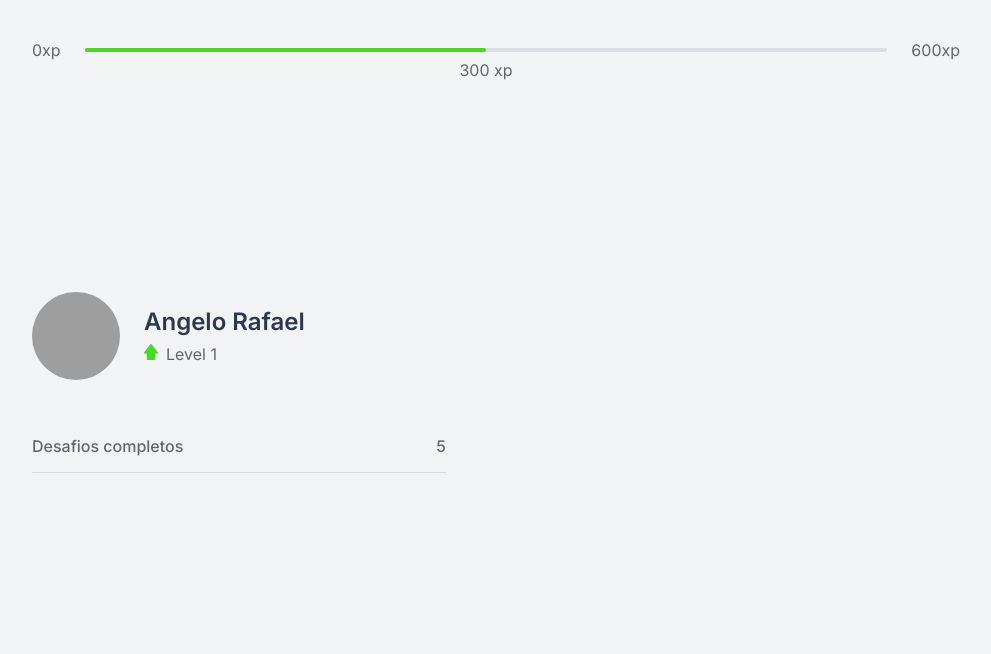
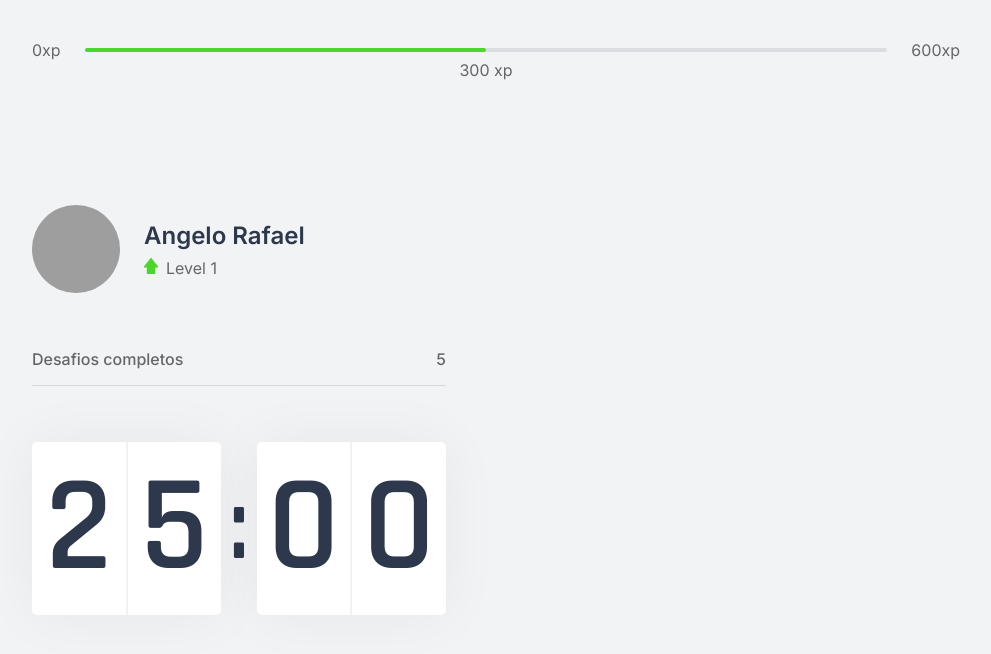
Before and after one commit to angelorpt/nlw-04-react, a Next.js app: page / in a window 1280 px wide. Shown: the top 654 px of the page, without its empty margins (144-1135 px from the left). Built offline with nearby package versions, Linux system fonts and the light colour scheme; grey boxes are pictures that could not be loaded.

Commit message:
add | Componente Countdown

```diff
--- /dev/null
+++ b/src/components/Countdown.tsx
@@ -0,0 +1,17 @@
+import styles from '../styles/components/Countdown.module.css'
+
+export function Countdown() {
+  return (
+    <div className={styles.countdownContainer}>
+      <div>
+        <span>2</span>
+        <span>5</span>
+      </div>
+      <span>:</span>
+      <div>
+        <span>0</span>
+        <span>0</span>
+      </div>
+    </div>
+  );
+}
--- a/src/pages/index.tsx
+++ b/src/pages/index.tsx
@@ -1,4 +1,5 @@
 import { CompletedChallenges } from '../components/CompleteChallenges'
+import { Countdown } from '../components/Countdown'
 import { ExperienceBar } from '../components/ExperienceBar'
 import { Profile } from '../components/Profile'
 import styles from '../styles/pages/Home.module.css'
@@ -11,6 +12,7 @@ export default function Home() {
         <div>
           <Profile />
           <CompletedChallenges />
+          <Countdown />
         </div>
         <div></div>
       </section>
--- /dev/null
+++ b/src/styles/components/Countdown.module.css
@@ -0,0 +1,38 @@
+.countdownContainer {
+  display: flex;
+  align-items: center;
+  font-family: Rajdhani;
+  font-weight: 600;
+  color: var(--title);
+}
+
+.countdownContainer > div {
+  flex: 1;
+
+  display: flex;
+  align-items: center;
+  justify-content: space-evenly;
+
+  background: var(--white);
+  box-shadow: 0 0 60px rgba(0, 0, 0, 0.05);
+  border-radius: 5px;
+  font-size: 8.5rem;
+  text-align: center;
+}
+
+.countdownContainer > div span {
+  flex: 1;
+}
+
+.countdownContainer > div span:first-child {
+  border-right: 1px solid #F0F1F3;
+}
+
+.countdownContainer > div span:last-child {
+  border-left: 1px solid #F0F1F3;
+}
+
+.countdownContainer > span {
+  font-size: 6.25rem;
+  margin: 0 0.5rem;
+}
```
